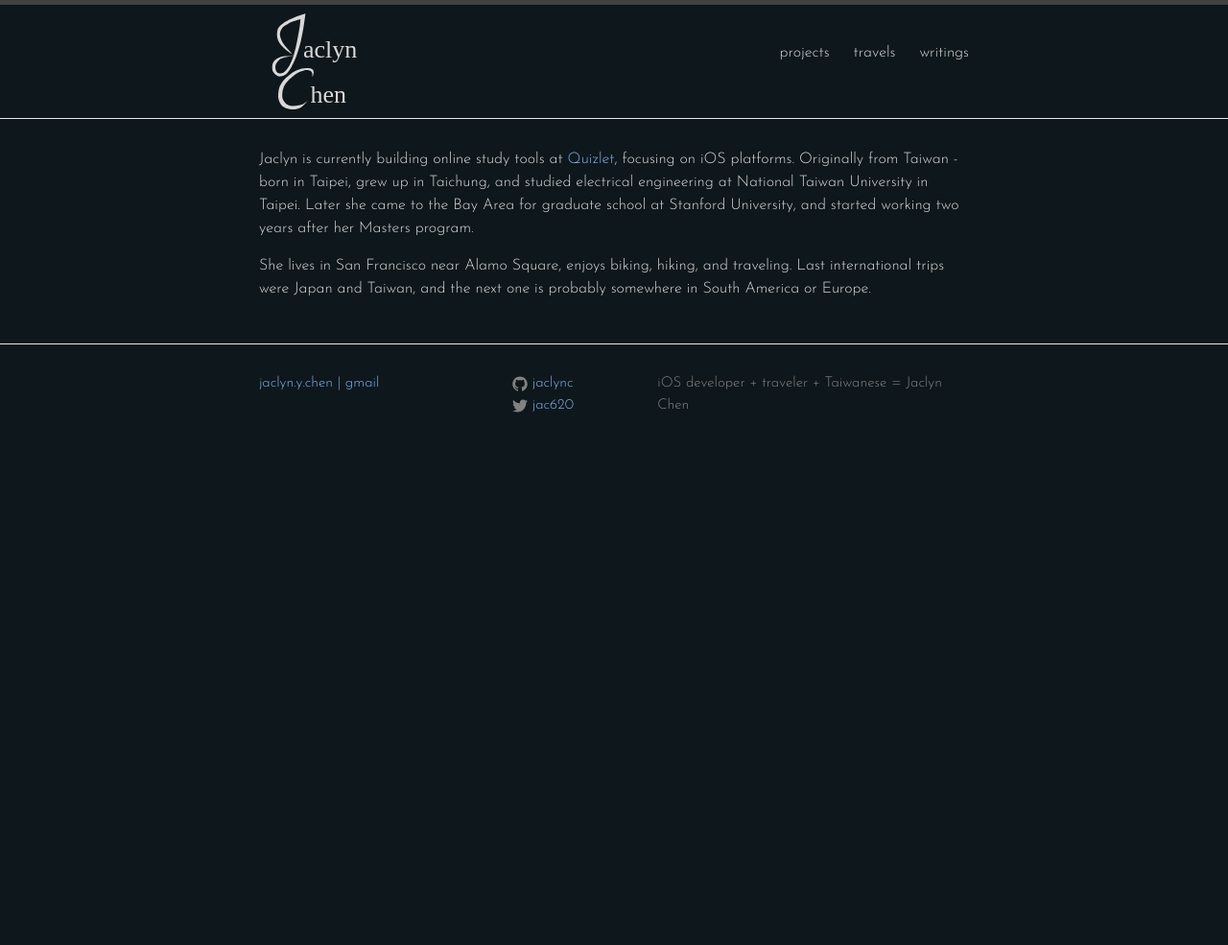
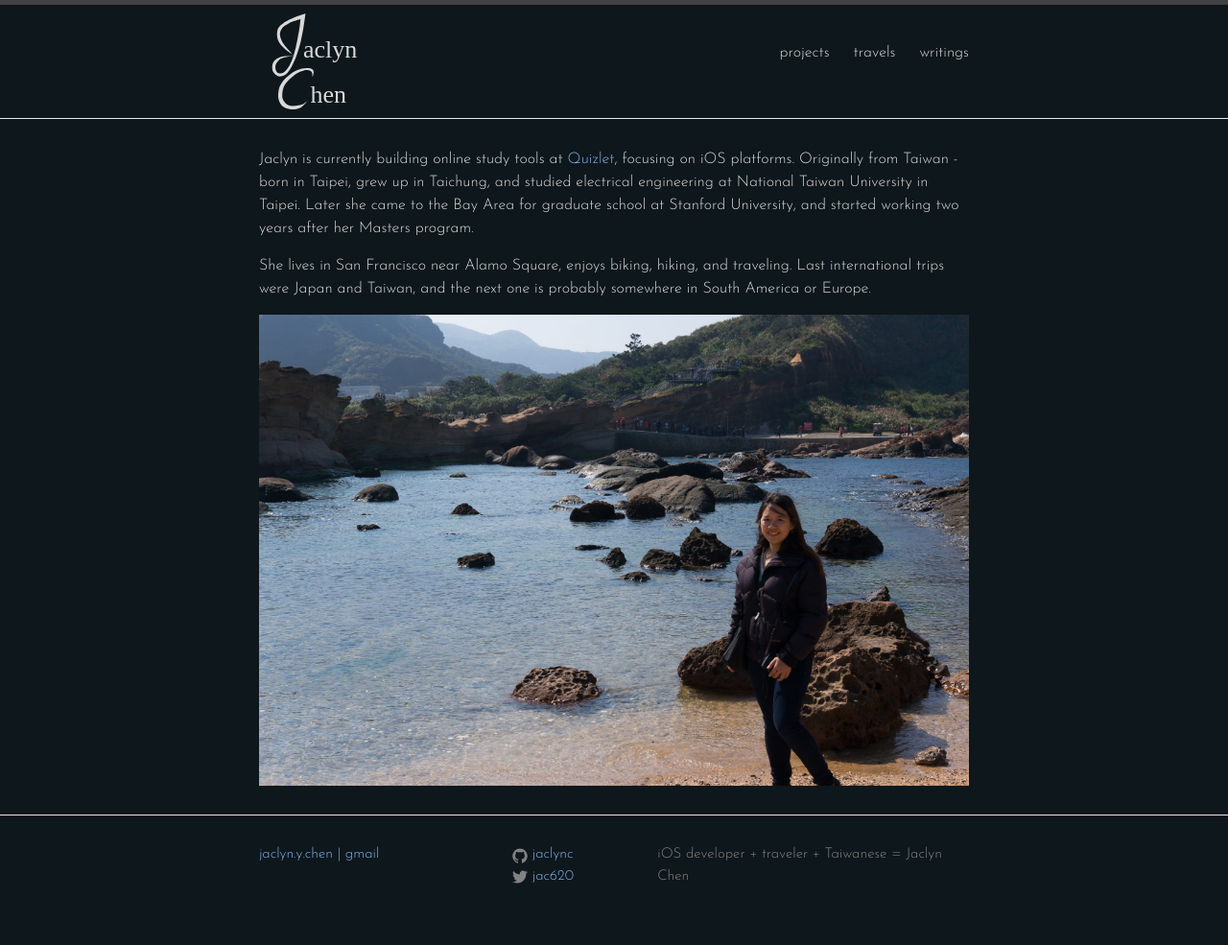
Before and after one commit to jaclync/jaclync.github.io, a Jekyll site: the page built from index.html, in a window 1280 px wide. Shown: the whole page at 96% size. Built offline with Jekyll 4.4.1, drawn with Linux system fonts in a browser that asks for light colours; before the commit the page ends 900 px from its top, so only the background shows below that.

Commit message:
Add profile image.

```diff
--- a/index.html
+++ b/index.html
@@ -9,6 +9,8 @@ layout: default
   </p>
   <p>
   She lives in San Francisco near Alamo Square, enjoys biking, hiking, and traveling. Last international trips were Japan and Taiwan, and the next one is probably somewhere in South America or Europe.
-</p>
+  </p>
+
+  <img src="/images/jc-profile-img.jpg">
 
 </div>
```
Also changed, not shown: images/jc-profile-img.jpg (added).
